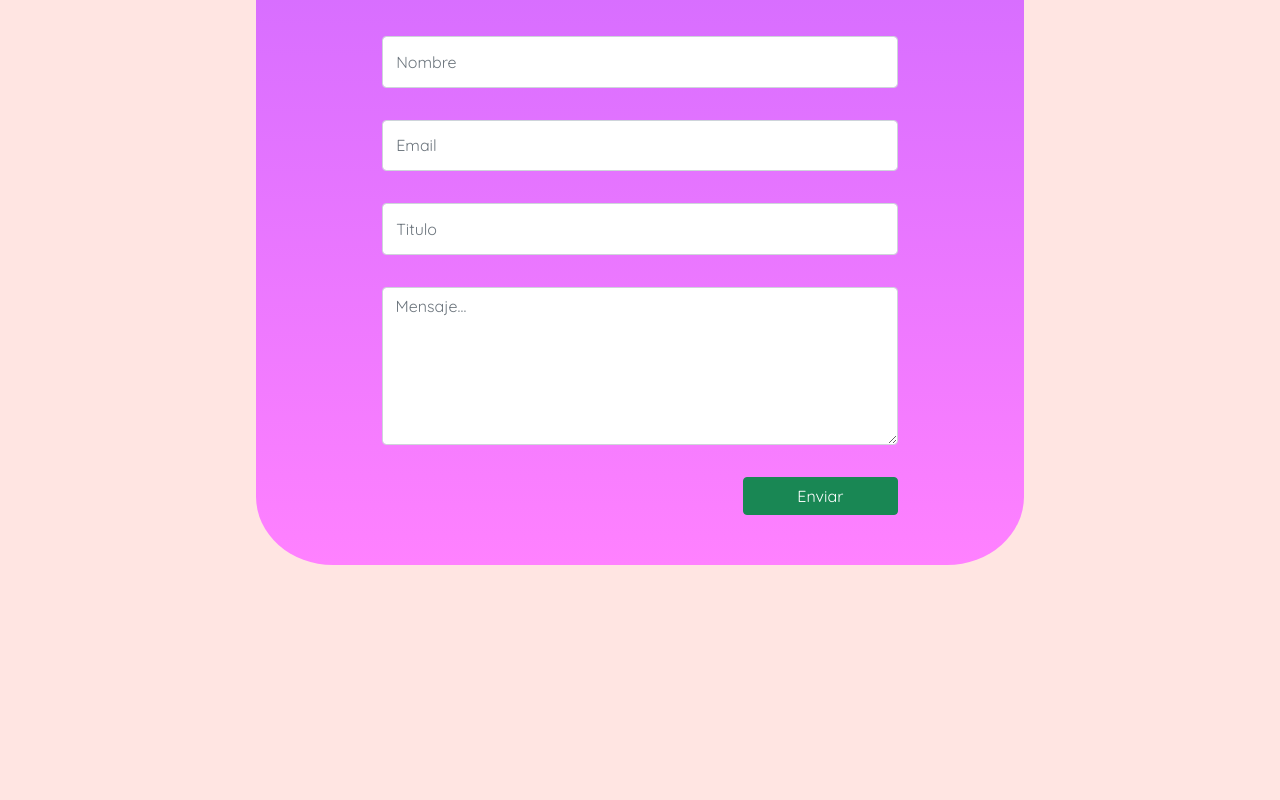
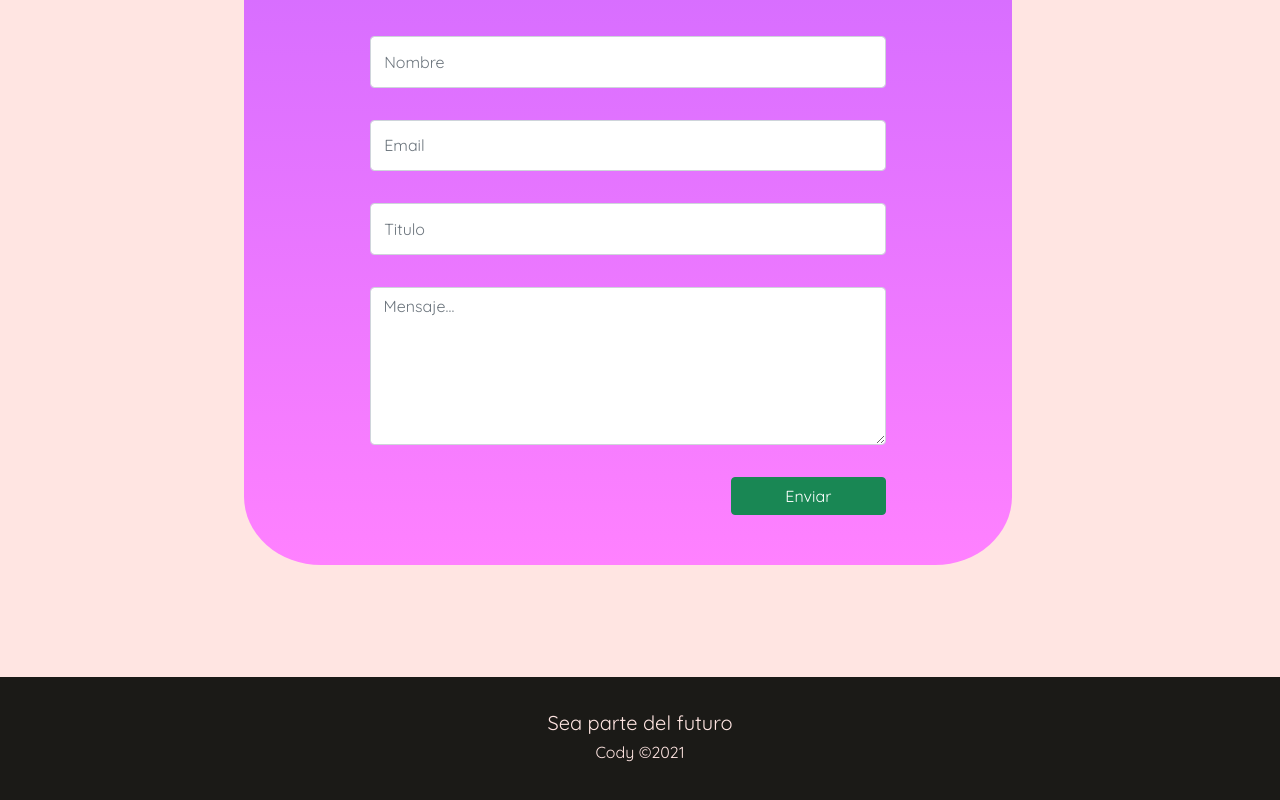
Before and after one commit to PercudaniAlejo/cody-website, a React (Create React App) app: page / in a window 1280 px wide. Shown: the part 2594-3394 px from the top of the page. Before the commit the page ends 3159 px from the top, so only its background shows below. Built offline with nearby package versions, Linux system fonts and the light colour scheme.

Commit message:
esquematización del footer. falta icons

```diff
--- a/src/App.js
+++ b/src/App.js
@@ -4,6 +4,7 @@ import Home from './home.js'
 function App() {
   return (<div>
     <Home />
+
     </div>);
 }
 
--- /dev/null
+++ b/src/components/FOOTER/footer.css
@@ -0,0 +1,20 @@
+.container__footer__main {
+  margin-top: 7em;
+}
+
+.container__footer {
+  background-color: #1b1a17;
+  height: 8em;
+}
+
+.footer__title > h5,
+h6 {
+  color: #ffe5e2;
+}
+
+.footer {
+  position: relative;
+  bottom: 0;
+  right: 0;
+  left: 0;
+}
--- /dev/null
+++ b/src/components/FOOTER/footer.js
@@ -0,0 +1,25 @@
+import React from 'react';
+import './footer.css';
+
+function Footer(){
+    return(
+        <div className="container__footer container-fluid d-flex justify-content-center">
+            <footer className="footer d-flex align-items-center">
+                <div className="container__footer__center">
+                    <div className="footer__title">
+                        <h5>Sea parte del futuro</h5>
+                        <h6>Cody ©2021</h6>
+                    </div>
+
+                    <div className="footer__redes d-flex align-items-center">
+                        {/* <h4> ICONOS </h4> */}
+                        {/* <i class="bi bi-whatsapp"></i> */}
+                        {/* <i class="fas fa-cloud"></i> */}
+                    </div>
+                </div>
+            </footer>
+        </div>
+    );
+}
+
+export default Footer;
--- a/src/components/Home/home-initial.css
+++ b/src/components/Home/home-initial.css
@@ -66,9 +66,8 @@
   font-size: 1.25rem;
 }
 
-.container__aboutUs__main,
-.container__contact__main {
-  margin: 7.5em 0 0 0;
+.container__aboutUs__main {
+  margin: 7.5em 0 7.5em 0;
 }
 
 .container__aboutUs {
--- a/src/components/Home/home-login.js
+++ b/src/components/Home/home-login.js
@@ -3,7 +3,7 @@ import imageChat from '../../img/chatbot-foto-main.png';
 
 function Login(){
     return(
-        <div className="column__login d-flex flex-column m-0 col-lg-4 col-md-4 col-sm-12 col-xs-12">
+        <div className="column__login d-flex flex-column p-0 m-0 col-lg-4 col-md-4 col-sm-12 col-xs-12">
             <div className="container__login w-100 d-flex flex-column align-items-center justify-content-center">
             <div className="login__header">
                 <div className="login__header__container">
--- a/src/home.js
+++ b/src/home.js
@@ -3,10 +3,10 @@ import HomeLeft from './components/Home/home-carrousel'
 import Login from './components/Home/home-login'
 import './components/Home/home-initial.css'
 
-
 import TeamWorkIMG from './components/Home_Page3/TeamWork_image';
 import SobreNosotros from './components/Home_Page3/SobreNosotros';
 import ContactMain from './components/Home_Page4/contactenos-main';
+import Footer from './components/FOOTER/footer'
 
 function Home(){
     return(
@@ -22,6 +22,9 @@ function Home(){
             <div className="container__contact__main main row d-flex justify-content-center container-fluid p-0">
                 <ContactMain />
             </div>
+            <div className="container__footer__main d-flex justify-content-center container-fluid p-0">
+                <Footer />
+            </div>
         </div>
     );
 }
```
